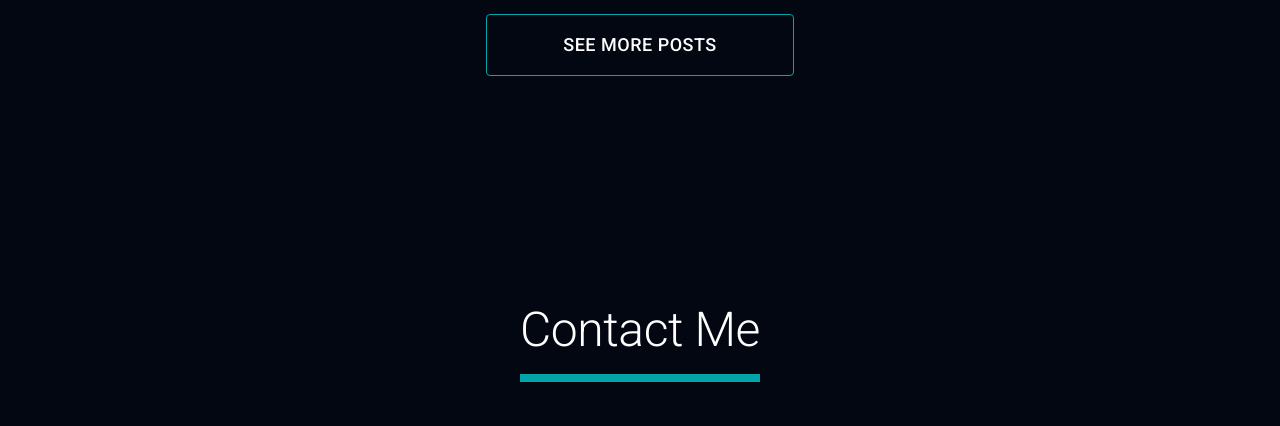
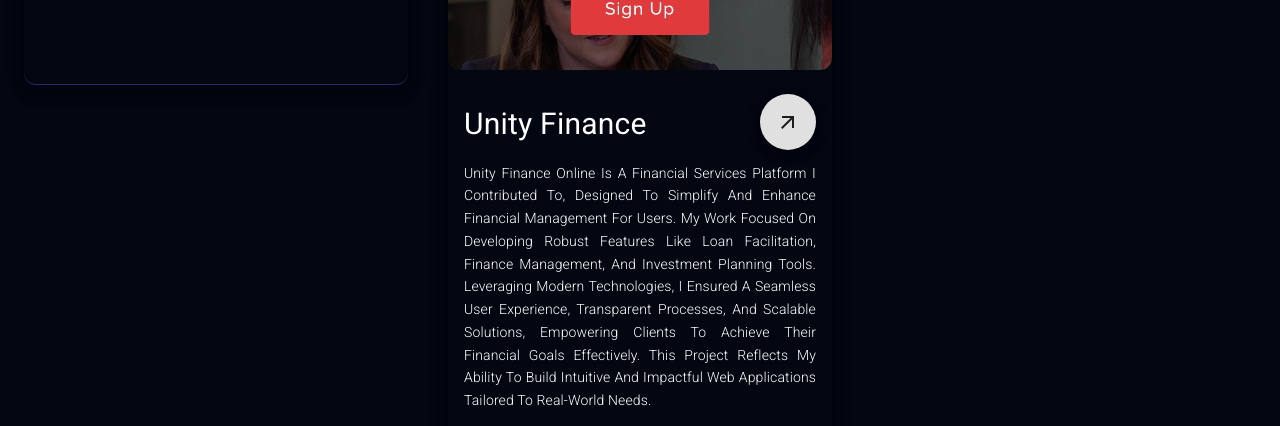
Before and after one commit to egentinnamdi/portfolio, a React (Vite) app: page / in a window 1280 px wide. Shown: the part 2768-3194 px from the top of the page. Built offline with nearby package versions, Linux system fonts and the light colour scheme; no server answers; the database is empty.

Commit message:
unity finance project

```diff
--- a/src/pages/Projects.jsx
+++ b/src/pages/Projects.jsx
@@ -10,6 +10,7 @@
     projName: "liquor haven",
     link: "https://liquor-haven.vercel.app/",
     imgName: "e-commerce",
+    span: true,
     description:
       "This project is an e commerce site. It offers a user-friendly interface with easy navigation and a section for product details.. Built with modern web technologies, the site is fully responsive and provides a smooth experience across all devices.",
   },
@@ -27,16 +28,17 @@
     description:
       "This project is a weather web application and itis a simple, intuitive weather application that provides real-time weather updates for different locations. It features a clean interface, allowing users to easily search for and view current weather conditions, including temperature, humidity, and forecasts.",
   },
-  // {
-  //   projName: "something",
-  //   link: "something",
-  //   imgName: "something",
-  //   description: "something",
-  // },
+  {
+    projName: "unity finance",
+    link: "https://www.unityfinanceonline.com/",
+    imgName: "unity",
+    span: true,
+    description:
+      "Unity Finance Online is a financial services platform I contributed to, designed to simplify and enhance financial management for users. My work focused on developing robust features like loan facilitation, finance management, and investment planning tools. Leveraging modern technologies, I ensured a seamless user experience, transparent processes, and scalable solutions, empowering clients to achieve their financial goals effectively. This project reflects my ability to build intuitive and impactful web applications tailored to real-world needs.",
+  },
 ];
 
 function Projects() {
-  const [span] = useState(true);
   return (
     <Box className="" id="projects">
       <Box className="flex flex-col items-center space-y-12 px-4 py-8 capitalize">
--- a/src/ui/ProjectsItem.jsx
+++ b/src/ui/ProjectsItem.jsx
@@ -1,11 +1,14 @@
 import { ArrowOutwardSharp } from "@mui/icons-material";
 import { Box, Fab, Paper, Typography } from "@mui/material";
 
-function ProjectsItem({ span, item }) {
+function ProjectsItem({ item }) {
   return (
     <Paper
       elevation={10}
-      className={`min-h-48 lg:h-full ${span ? "row-span-2" : ""} flex flex-col !rounded-xl border-b border-b-transparent py-3 !transition-all !duration-500 hover:scale-105`}
+      className="flex min-h-48 flex-col !rounded-xl border-b border-b-transparent py-3 !transition-all !duration-500 hover:scale-105 lg:h-full"
+      sx={{
+        gridRow: item?.span && "span 2",
+      }}
     >
       <Box className="h-72">
         <img
```
Also changed, not shown: public/unity.jpg (added).
